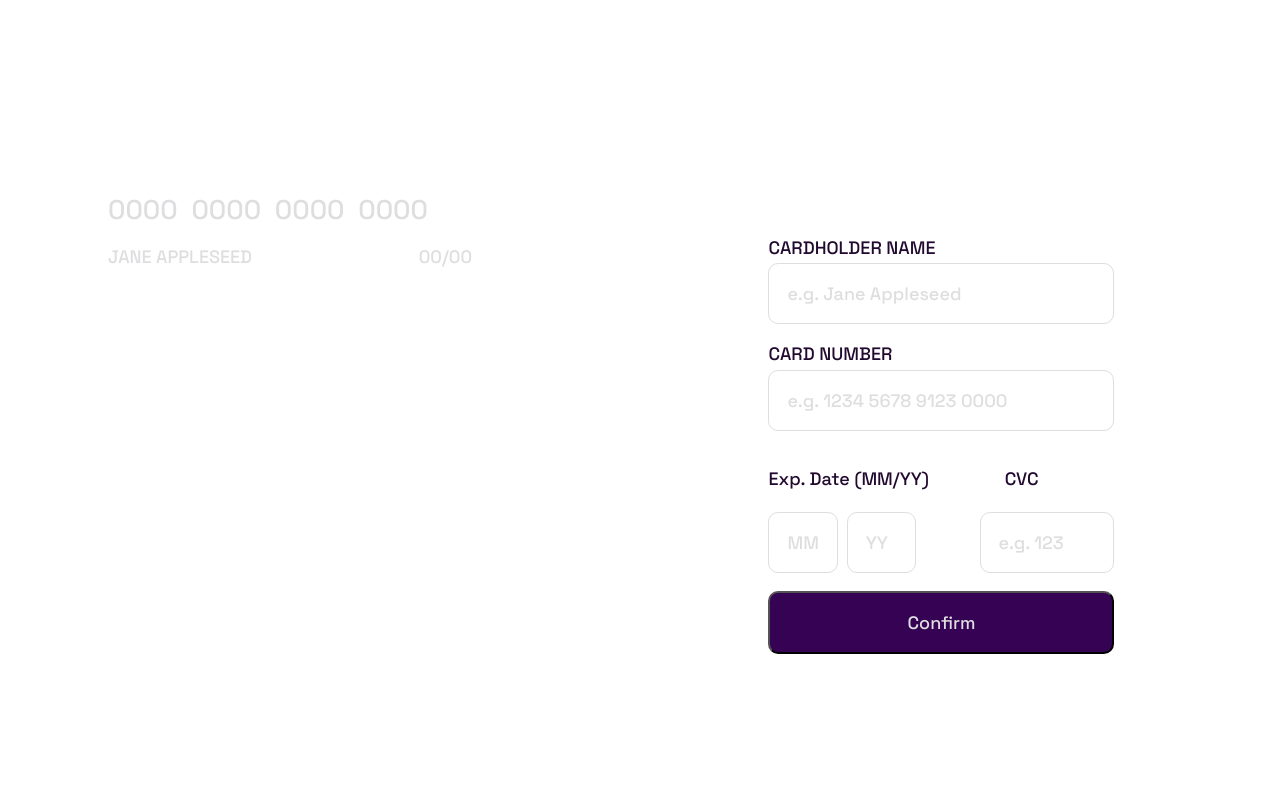
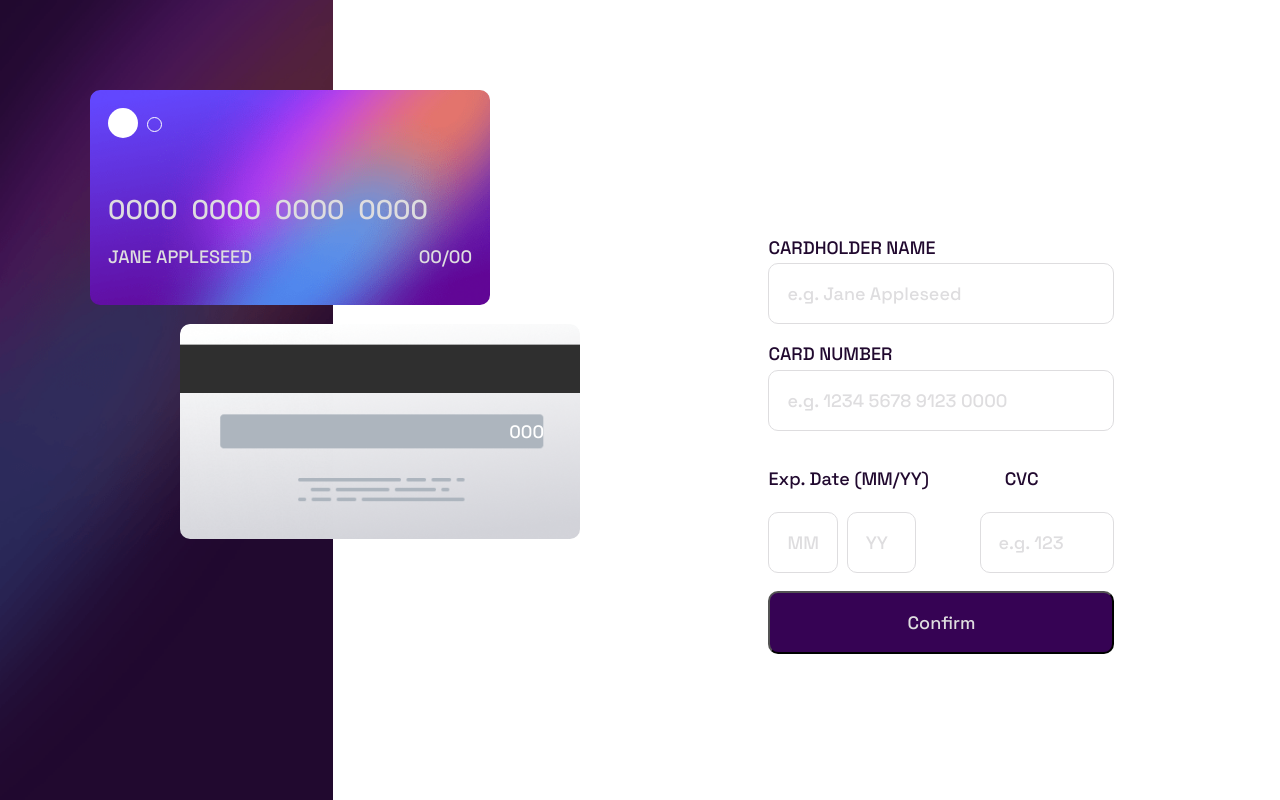
Before and after one commit to Mattvp21/interactive-card-details-form-main, a plain HTML site: page index.html in a window 1280 px wide. Drawn offline with Linux system fonts and the light colour scheme; the site is published under a folder, as on GitHub Pages, so addresses that start at the root find nothing.

Commit message:
fix image links for production

```diff
--- a/css/styles.css
+++ b/css/styles.css
@@ -38,7 +38,7 @@ body {
 
 .bgimage-container {
    height: 200px;
-    background-image: url(/images/bg-main-mobile.png);
+    background-image: url(../images/bg-main-mobile.png);
     background-repeat: no-repeat;
     background-size: 100%, 100%;
     z-index: -1;
@@ -54,7 +54,7 @@ body {
 }
 
 .front-card {
-    background-image: url('/images/bg-card-front.png');
+    background-image: url('../images/bg-card-front.png');
     background-repeat: no-repeat;
     background-size: cover;
     width: 275px;
@@ -121,7 +121,7 @@ body {
 }
 
 .back-card {
-    background-image: url('/images/bg-card-back.png');
+    background-image: url('../images/bg-card-back.png');
     background-repeat: no-repeat;
     background-size: cover;
     width: 275px;
@@ -278,7 +278,7 @@ button {
     }
 
     .bgimage-container {
-        background-image: url(/images/bg-main-desktop.png);
+        background-image: url(../images/bg-main-desktop.png);
         background-repeat: no-repeat;
         background-size: cover;
         height: 100vh;
--- a/js/index.js
+++ b/js/index.js
@@ -26,10 +26,12 @@ cardNumberInput.addEventListener('input', (e) => {
     if(cardNumberInput.value === '') {
         cardNumberInput.style.outlineColor = 'red'
         cardDanger.textContent = "Cannot be empty"
-    } else if(cardNumberInput.value.length < '19') {
+    }
+    else if(cardNumberInput.value.length < '19') {
         cardNumberInput.style.outlineColor = 'red'
         cardDanger.textContent = "Must be a valid card"
-    } else if(!cardNumberInput.value.includes(' ')) {
+    }
+     else if(!cardNumberInput.value.includes(' ')) {
         cardNumberInput.style.outlineColor = 'red'
         cardDanger.textContent = "Must be in valid format"
     }else {
```
